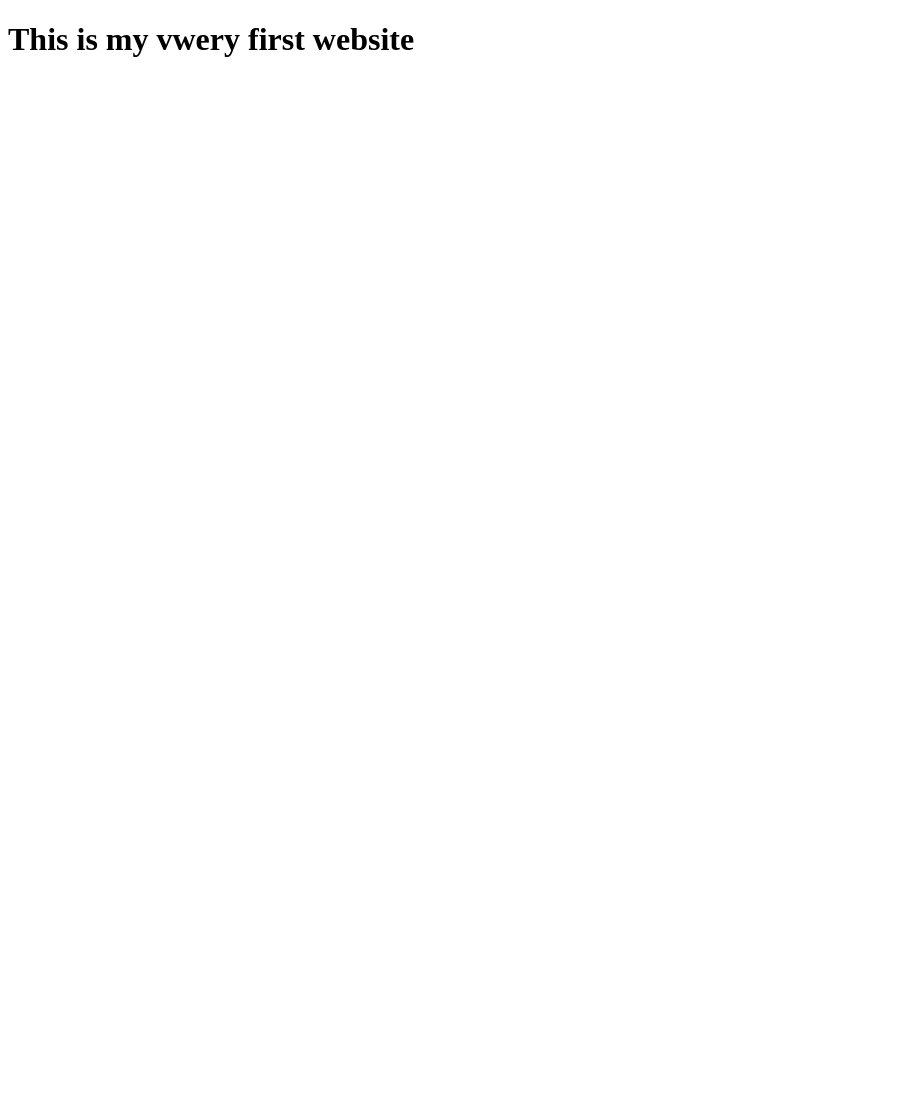
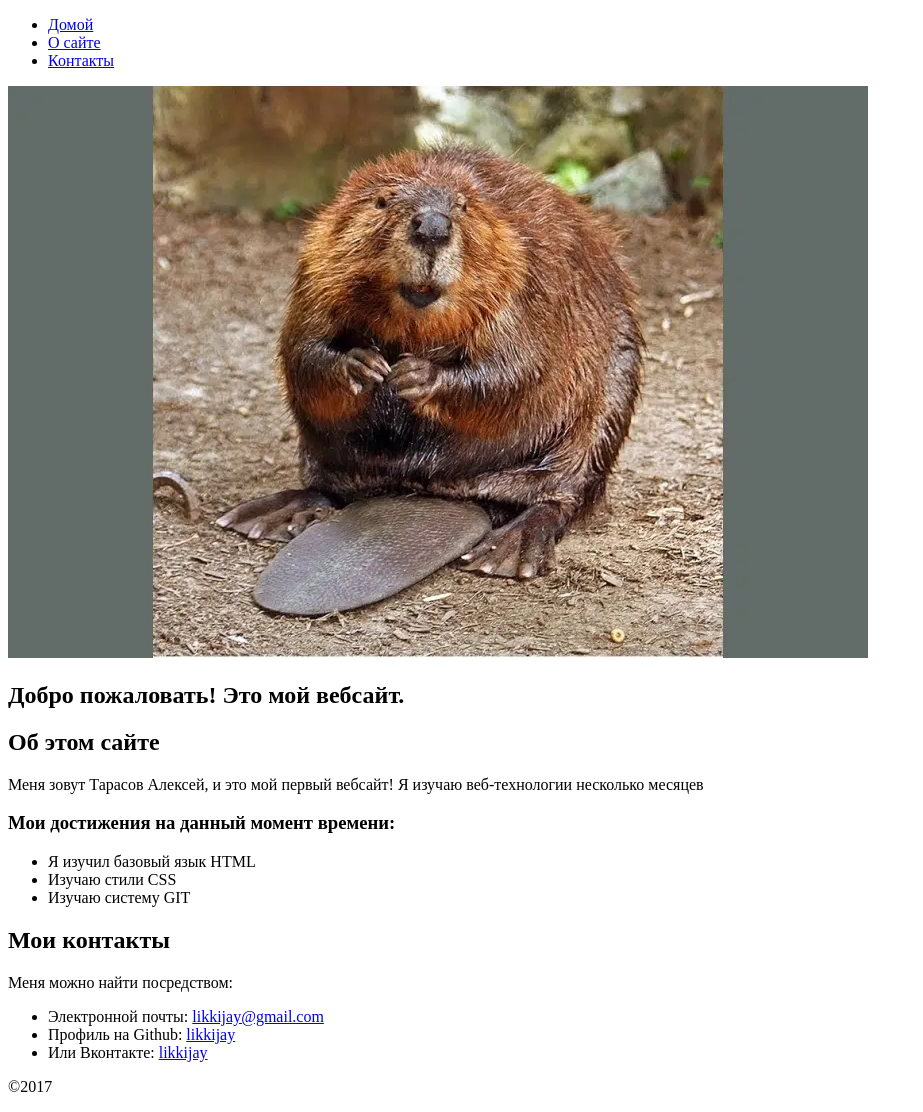
Before and after one commit to likkijay/coding-practice, a plain HTML site: page index.html in a window 1280 px wide. Shown: the whole page, without its empty margins (0-923 px from the left). Before the commit the page ends 800 px from the top, so only its background shows below. Drawn offline with Linux system fonts and the light colour scheme.

Commit message:
Added html structure to my website

```diff
--- a/index.html
+++ b/index.html
@@ -1,9 +1,49 @@
 <!DOCTYPE html>
-<html>
+<html lang="ru-ru">
 	<head>
-		<title>My first website</title>
+		<title>Мой первый вебсайт</title>
 	</head>
 	<body>
-		<h1>This is my vwery first website</h1>
+		<header>
+			<nav>
+				<ul>
+					<li><a href="#hero">Домой</a></li>
+					<li><a href="#about">О сайте</a></li>
+					<li><a href="#contact">Контакты</a></li>
+				</ul>
+			</nav>
+		</header>
+		<main>
+			<section id="hero">
+				<div>
+					<img src="bober.png">
+					<h1>Добро пожаловать! Это мой вебсайт.</h1>
+				</div>
+			</section>
+			<section id="about">
+				<div>
+					<h2>Об этом сайте</h2>
+					<p>Меня зовут Тарасов Алексей, и это мой первый вебсайт! Я изучаю веб-технологии несколько месяцев</p>
+					<h3>Мои достижения на данный момент времени:</h3>
+					<ul>
+						<li>Я изучил базовый язык HTML</li>
+						<li>Изучаю стили CSS</li>
+						<li>Изучаю систему GIT</li>
+					</ul>
+				</div>
+			</section>
+			<section id="contact">
+				<h2>Мои контакты</h2>
+				<p>Меня можно найти посредством:</p>
+				<ul>
+					<li>Электронной почты: <a href=mailto:likkijay@gmail.com>likkijay@gmail.com</a></li>
+					<li>Профиль на Github: <a href="https://github.com/likkijay">likkijay</a></li>
+					<li>Или Вконтакте: <a href="https://vk.com/likkijay">likkijay</a></li>
+				</ul>
+			</section>
+		</main>
+		<footer>
+			<p>&copy;2017</p>
+		</footer>
 	</body>
 </html>
```
Also changed, not shown: bober.png (added).
